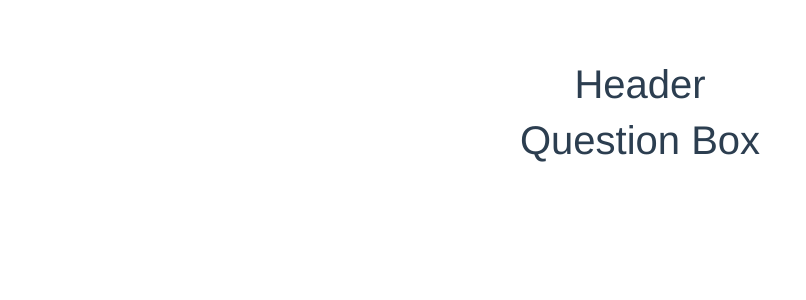
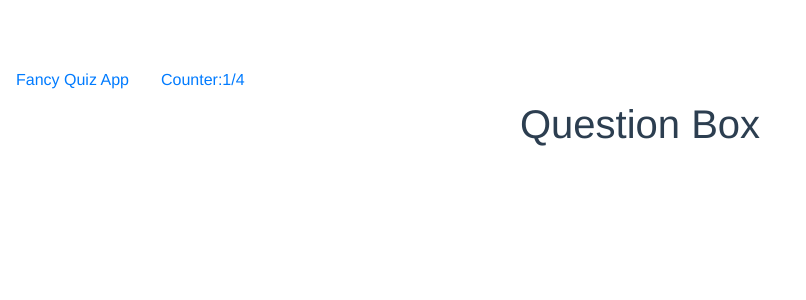
Before and after one commit to NewtonKamau/quiz-vue, a Vue app: page / in a window 1280 px wide. Shown: the top 300 px of the page, without its empty margins (0-806 px from the left). Built offline with nearby package versions, Linux system fonts and the light colour scheme.

Commit message:
added nav and counter

```diff
--- a/src/components/Header.vue
+++ b/src/components/Header.vue
@@ -1,3 +1,9 @@
 <template>
-    <h1>Header</h1>
+ <div>
+    <b-nav>
+        <b-nav-item active>Fancy Quiz App</b-nav-item>
+        <b-nav-item>Counter:1/4</b-nav-item>
+
+    </b-nav>
+</div>
 </template>
```
